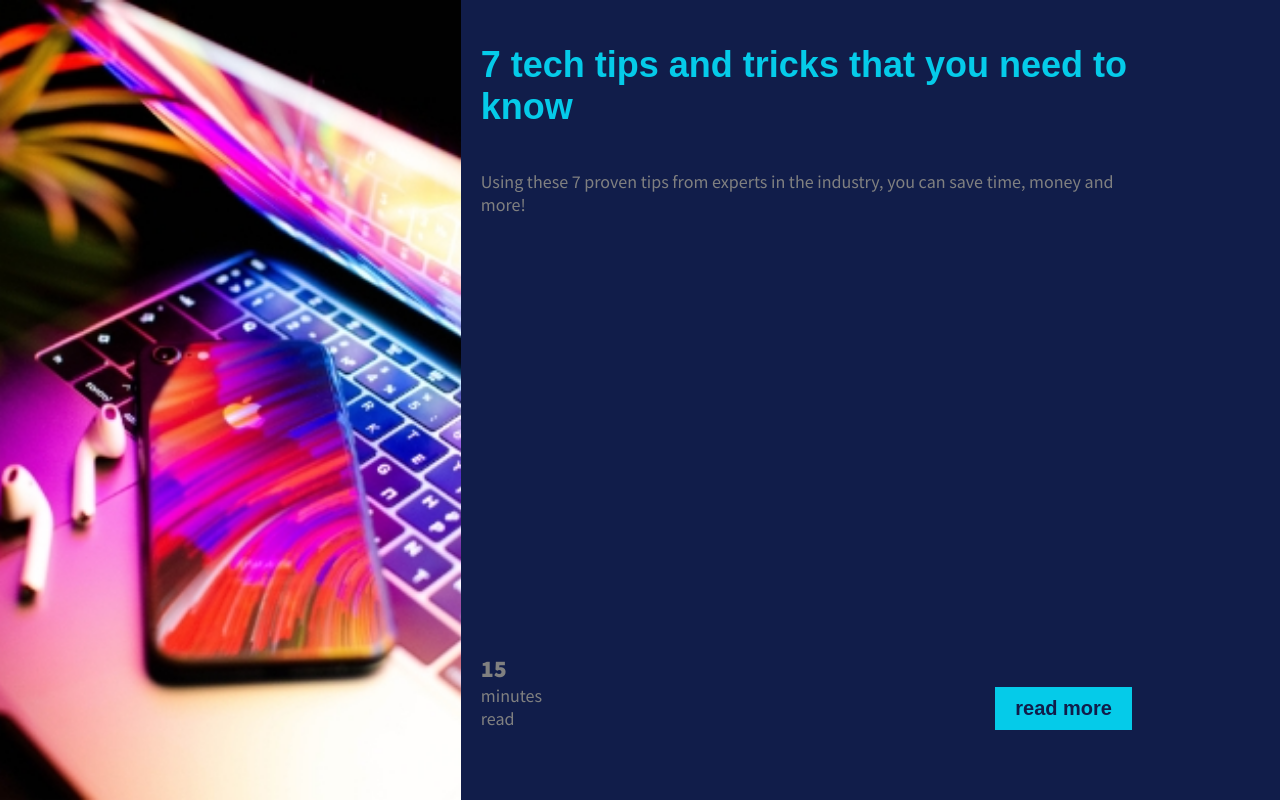
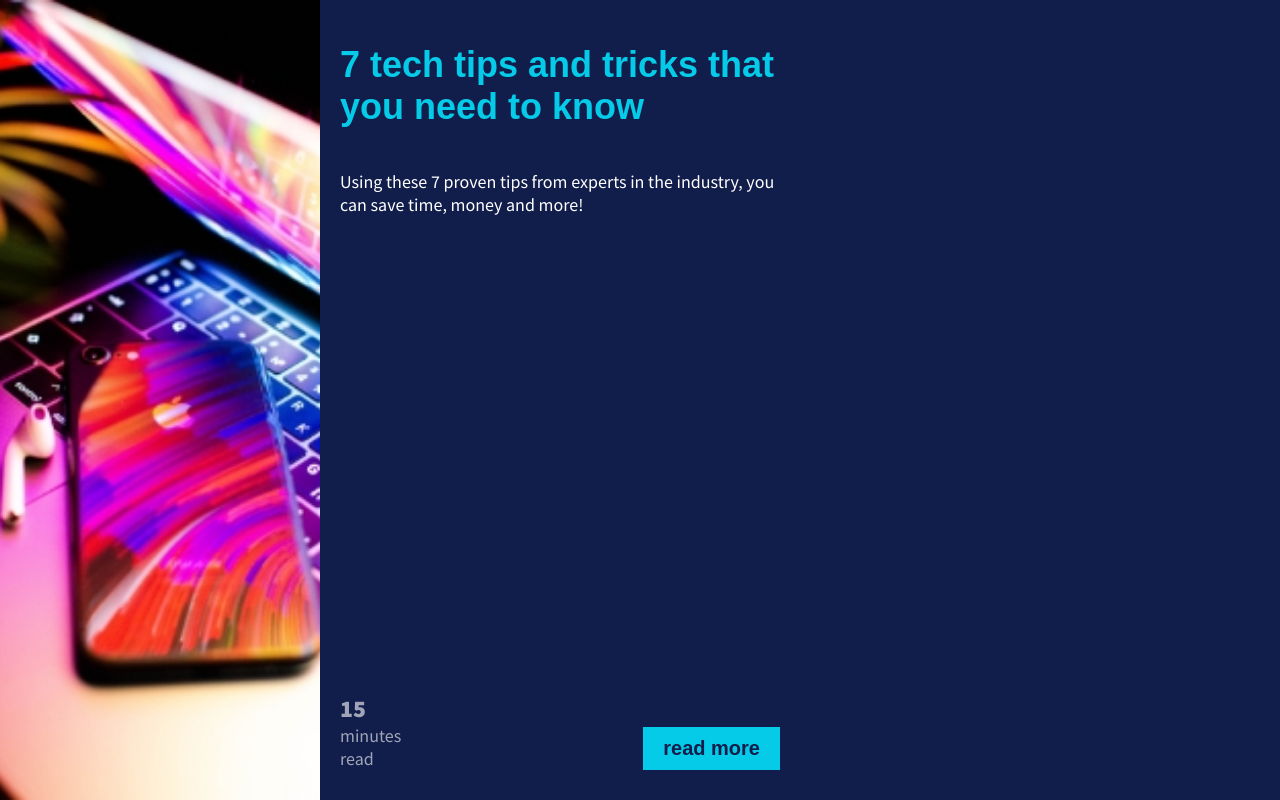
Before and after one commit to Ooxz/card-component, a plain HTML site: page index.html in a window 1280 px wide. Drawn offline with Linux system fonts and the light colour scheme; a web font is replaced by a local one.

Commit message:
a instead of button

```diff
--- a/index.html
+++ b/index.html
@@ -20,7 +20,7 @@
 		<p class="paragraph">Using these 7 proven tips from experts in the industry, you can save time, money and more!</p>
 	<div class="bottom-page">
 		<p class="reading-time"><span>15 </span></br>minutes</br> read</p>
-		<button class="btn">read more</button>
+		<a href="#" class="btn">read more</a>
 	</div>
 
 	</div>
--- a/style.css
+++ b/style.css
@@ -2,7 +2,7 @@ body {
 	margin: 0;
 	font-family: 'Blinker', sans-serif;
 	background-color: #111d4a;
-	font-size: 16px;
+	font-size: 1rem;
 }
 
 * {
@@ -11,9 +11,12 @@ body {
 
 .img {
 	width: 100%;
-	display: block;
 	object-fit: cover;
 	height: 230px;
+}
+
+.main {
+	max-width: 800px;
 }
 
 .container {
@@ -27,12 +30,12 @@ body {
 .title {
 	color: #05cbe9;
 	font-weight: bold;
-	font-size: 28px;
+	font-size: 1.75rem;
 
 }
 
 .paragraph, .reading-time {
-	color: grey;
+	color: #fff;
 	font-family: 'Source Sans Pro', sans-serif;
 }
 
@@ -42,11 +45,12 @@ body {
 }
 
 .reading-time{
+	opacity: 0.6;
 	margin-bottom: 0;
 }
 .reading-time span {
 	font-weight: bold;
-	font-size: 24px;
+	font-size: 1.5rem;
 }
 
 .btn {
@@ -55,14 +59,15 @@ body {
 	font-size: 20px;
 	font-weight: bold;
 	border: none;
+	text-decoration: none;
 	padding: 10px 20px;
 	align-self: flex-end;
 }
 
-@media (min-width: 750px) {
+@media (min-width: 600px) {
 
 	body {
-		font-size: 18px;
+		font-size: 1.125rem;
 	}
 
 	.main {
@@ -81,17 +86,21 @@ body {
 	.container {
 		width: 100%;
 		margin: 20px;
+		margin-bottom: 0;
 		max-width: 700px;
 	}
 
 	.title {
-		font-size: 36px;
+		font-size: 2.25rem;
+	}
+
+	.paragraph {
+		max-width: 500px;
 	}
 
 	.bottom-page{
 		display: flex;
 		justify-content: space-between;
-		margin: auto 0 50px 0;
-
+		margin: auto 0 30px 0;
 	}
 }
```
